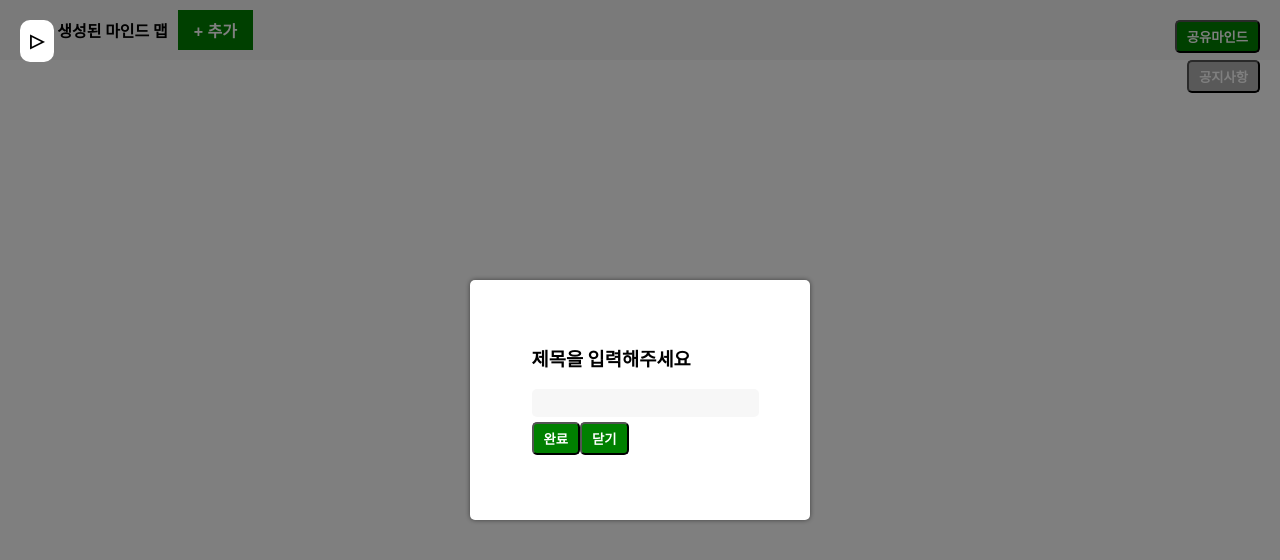
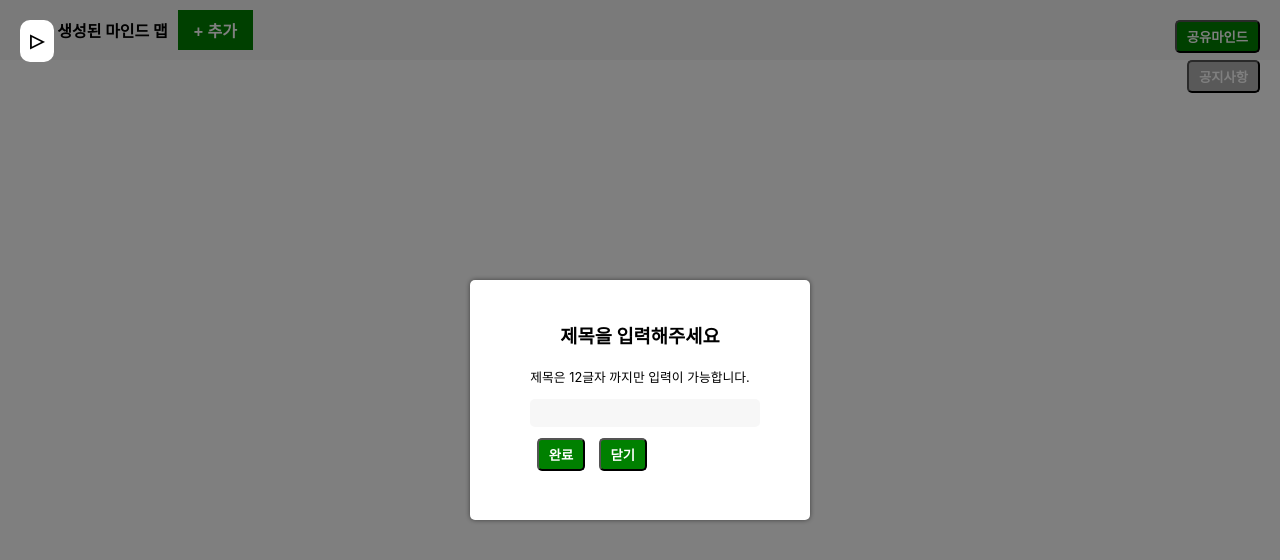
Before and after one commit to Gamemode1221/MindSharing-Front, a React (Create React App) app: page /Mindmaplist in a window 1280 px wide. Both pictures are taken after a click on the button "+ 추가". Shown: the top 560 px of the page. Built offline with nearby package versions, Linux system fonts and the light colour scheme.

Commit message:
Update MindMapList
2023/05/03

```diff
--- a/src/css/mindmaplist.css
+++ b/src/css/mindmaplist.css
@@ -154,3 +154,16 @@
     margin: 10px;
     margin-left: 3%;
   }
+
+  .MindMap-List-modal h3{
+    text-align: center;
+  }
+
+  .MindMap-List-modal p{
+    text-align: center;
+    font-size: 0.8em;
+  }
+
+  .MindMap-List-Submit-button, .MindMap-List-close-button{
+    margin: 3%;
+  }
--- a/src/js/mindmaplist.jsx
+++ b/src/js/mindmaplist.jsx
@@ -26,6 +26,10 @@ function Mindmaplist() {
   const handleFormSubmit = (event) => {
     event.preventDefault();
     const newTitle = event.target.title.value;
+    if (newTitle.length > 12) {
+      alert("최대 12글자까지 입력 가능합니다.");
+      return;
+    }
     setTitles([...titles, newTitle]);
     closeModal();
   };
@@ -50,6 +54,7 @@ function Mindmaplist() {
             <form onSubmit={handleFormSubmit}>
               <div className="MindMap-List-modal-header">
                 <h3>제목을 입력해주세요</h3>
+                <p>제목은 12글자 까지만 입력이 가능합니다.</p>
                 <div className="MindMap-List-modal-body">
                   <input type="text" className="MindMap-title" name="title" required /><br />
                 </div>
```
